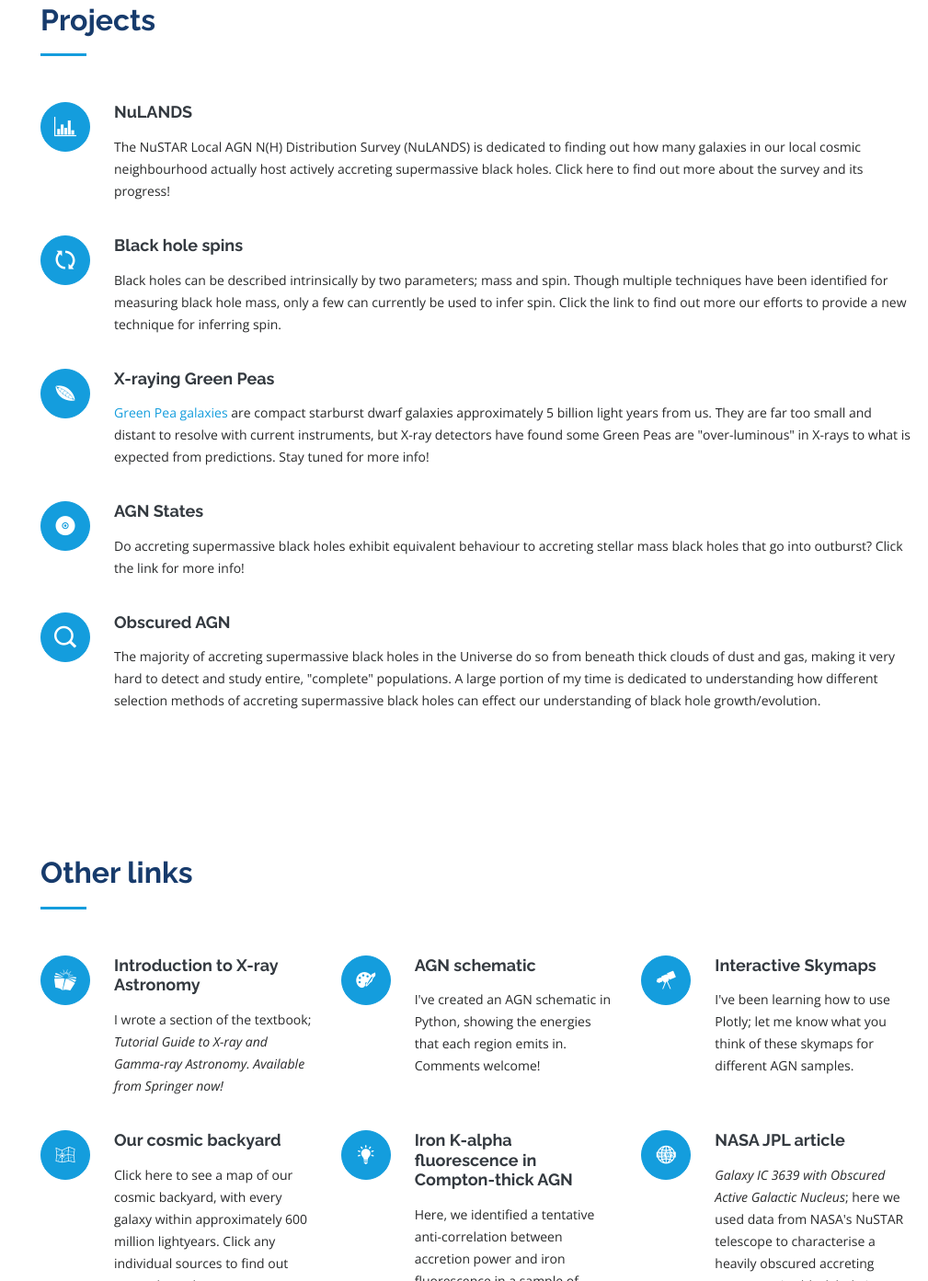
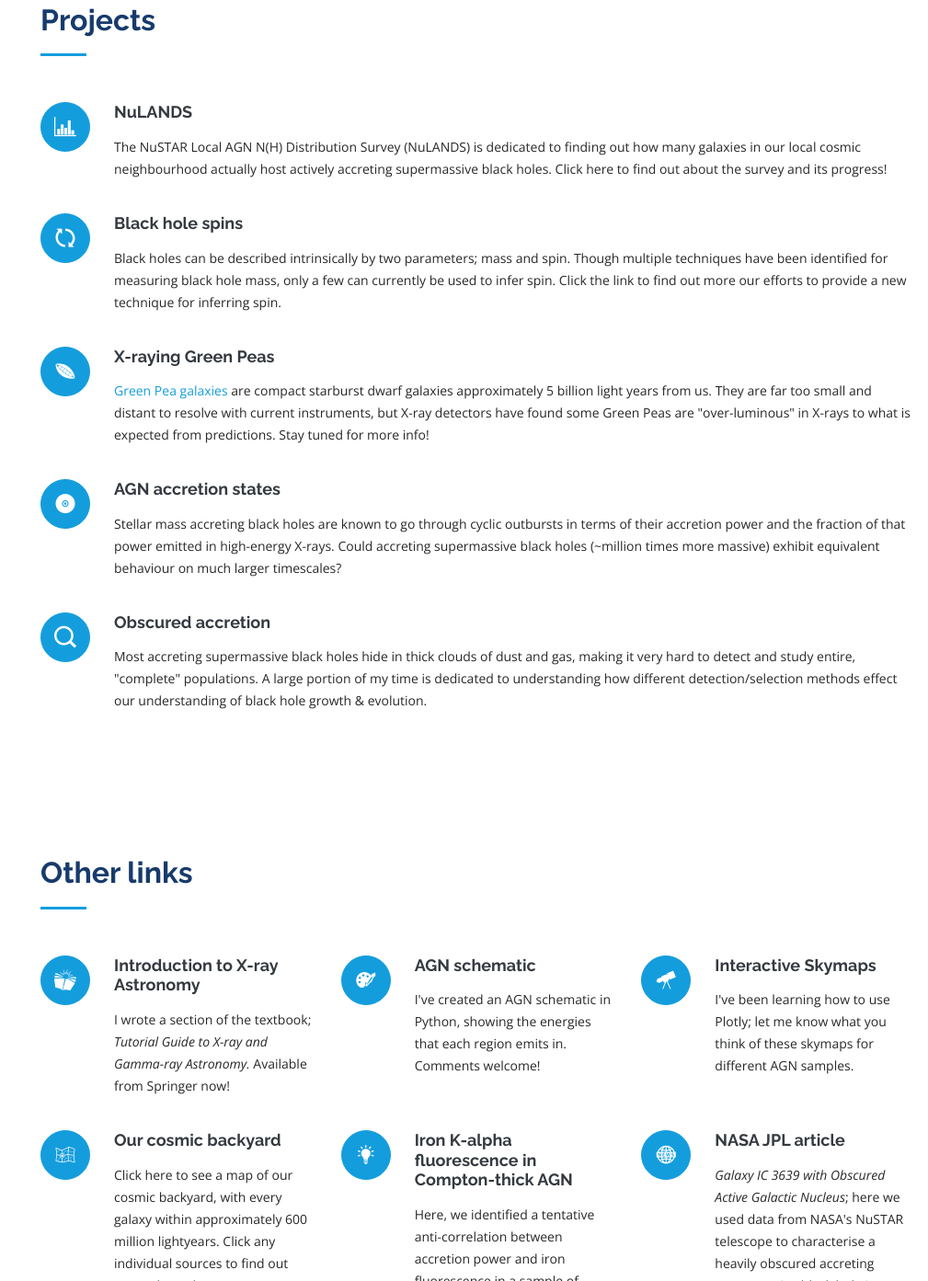
Before and after one commit to pboorm/pboorm.github.io, a plain HTML site: page index.html in a window 1280 px wide. Shown: the part 3585-4978 px from the top of the page at 92% size, without its empty margins (271-1280 px from the left). Drawn offline with nearby package versions, Linux system fonts and the light colour scheme.

Commit message:
Changed project descriptions again

```diff
--- a/index.html
+++ b/index.html
@@ -503,7 +503,7 @@
           <div class="col-lg-12 col-md-6 icon-box">
             <div class="icon"><i class="icofont-chart-bar-graph"></i></div>
             <h4 class="title"><a href="">NuLANDS</a></h4>
-            <p class="description">The NuSTAR Local AGN N(H) Distribution Survey (NuLANDS) is dedicated to finding out how many galaxies in our local cosmic neighbourhood actually host actively accreting supermassive black holes. Click here to find out more about the survey and its progress!</p>
+            <p class="description">The NuSTAR Local AGN N(H) Distribution Survey (NuLANDS) is dedicated to finding out how many galaxies in our local cosmic neighbourhood actually host actively accreting supermassive black holes. Click here to find out about the survey and its progress!</p>
           </div>
           <div class="col-lg-12 col-md-6 icon-box">
             <div class="icon"><i class="icofont-spinner-alt-3"></i></div>
@@ -517,13 +517,13 @@
           </div>
           <div class="col-lg-12 col-md-6 icon-box">
             <div class="icon"><i class="icofont-disc"></i></div>
-            <h4 class="title"><a href="http://agn.asu.cas.cz/">AGN States</a></h4>
-            <p class="description">Do accreting supermassive black holes exhibit equivalent behaviour to accreting stellar mass black holes that go into outburst? Click the link for more info!</p>
+            <h4 class="title"><a href="http://agn.asu.cas.cz/">AGN accretion states</a></h4>
+            <p class="description">Stellar mass accreting black holes are known to go through cyclic outbursts in terms of their accretion power and the fraction of that power emitted in high-energy X-rays. Could accreting supermassive black holes (~million times more massive) exhibit equivalent behaviour on much larger timescales?</p>
           </div>
           <div class="col-lg-12 col-md-6 icon-box">
             <div class="icon"><i class="icofont-search-1"></i></div>
-            <h4 class="title"><a href="">Obscured AGN</a></h4>
-            <p class="description">The majority of accreting supermassive black holes in the Universe do so from beneath thick clouds of dust and gas, making it very hard to detect and study entire, "complete" populations. A large portion of my time is dedicated to understanding how different selection methods of accreting supermassive black holes can effect our understanding of black hole growth/evolution.</p>
+            <h4 class="title"><a href="">Obscured accretion</a></h4>
+            <p class="description">Most accreting supermassive black holes hide in thick clouds of dust and gas, making it very hard to detect and study entire, "complete" populations. A large portion of my time is dedicated to understanding how different detection/selection methods effect our understanding of black hole growth & evolution.</p>
           </div>
           <!-- <div class="col-lg-6 col-md-6 icon-box">
             <div class="icon"><i class="icofont-star"></i></div>
@@ -559,7 +559,7 @@
           <div class="col-lg-4 col-md-6 icon-box">
             <div class="icon"><i class="icofont-education"></i></div>
             <h4 class="title"><a href="https://link.springer.com/book/10.1007/978-981-15-6337-9">Introduction to X-ray Astronomy</a></h4>
-            <p class="description">I wrote a section of the textbook; <em>Tutorial Guide to X-ray and Gamma-ray Astronomy. Available from Springer now!</em></p>
+            <p class="description">I wrote a section of the textbook; <em>Tutorial Guide to X-ray and Gamma-ray Astronomy.</em> Available from Springer now!</p>
           </div>
           <div class="col-lg-4 col-md-6 icon-box">
             <div class="icon"><i class="icofont-paint"></i></div>
```
